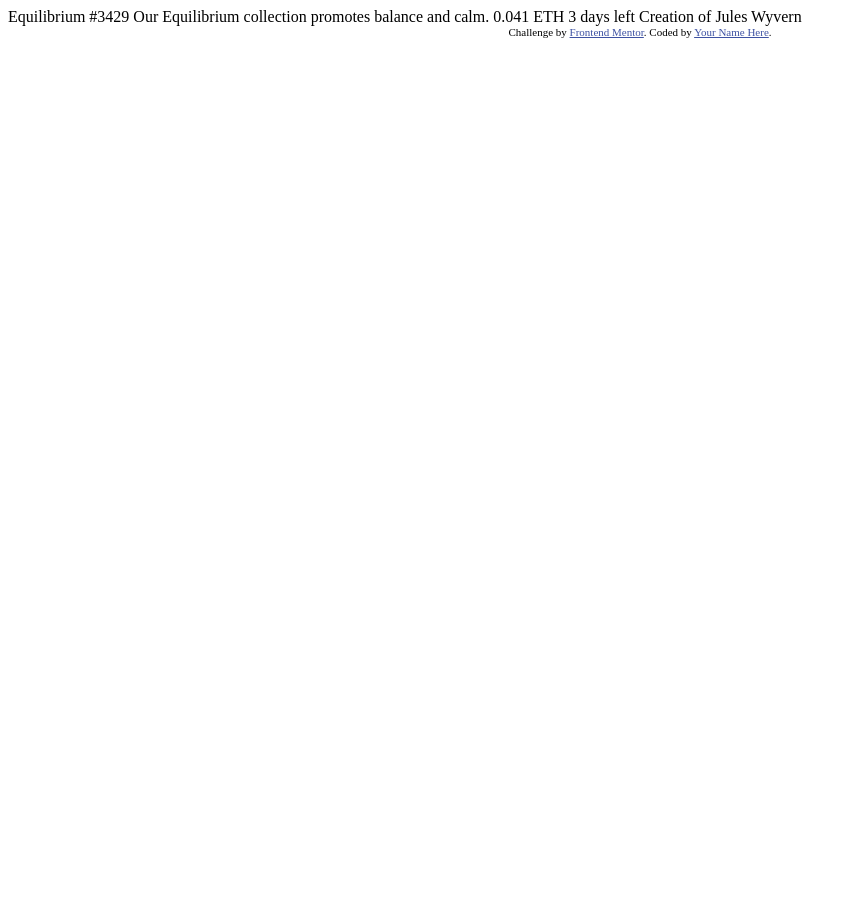
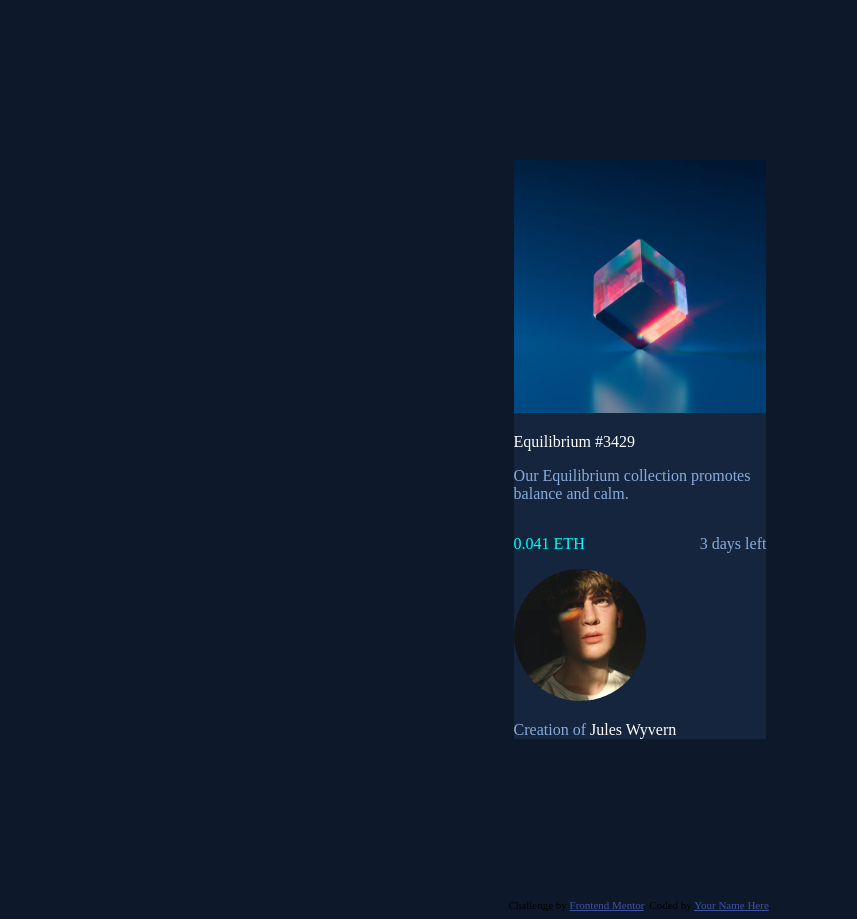
Before and after one commit to RenattoPadilha/NftPreviewCard, a plain HTML site: page NftPreviewCard/index.html in a window 1280 px wide. Shown: the whole page, without its empty margins (0-857 px from the left). Before the commit the page ends 800 px from the top, so only its background shows below. Drawn offline with Linux system fonts and the light colour scheme.

Commit message:
Adicionando Desing Basico e Cores
Adicionando estrutura basica de design do card e todas as cores
especificadas no template

```diff
--- a/NftPreviewCard/index.html
+++ b/NftPreviewCard/index.html
@@ -11,18 +11,38 @@
 </head>
 <body>
 
-  Equilibrium #3429
+  <div class="cardPreview">
+    <div class="img">
+      <img src="images\image-equilibrium.jpg" alt="">
+    </div>
+    <div>
+      <div class="title">
+        <p>Equilibrium #3429</p>
+      </div>
+      <div class="description">
+        <p>Our Equilibrium collection promotes balance and calm.</p>
+        <div class="flex-container">
+          <div class="eth">
+            <p>0.041 ETH</p>
+          </div>
+          <div class="days">
+            <p>3 days left</p>
+          </div>
+        </div>
+      </div>
+      <!--Colocar horizontal rule-->
+      <div class="creator">
+        <img src="images\image-avatar.png" alt="">
+        <p>Creation of <span class="creatorName">Jules Wyvern</span></p>
+      </div>
+    </div>
 
-  Our Equilibrium collection promotes balance and calm.
-
-  0.041 ETH
-  3 days left
-
-  Creation of Jules Wyvern
+  </div>
 
   <div class="attribution">
     Challenge by <a href="https://www.frontendmentor.io?ref=challenge" target="_blank">Frontend Mentor</a>.
     Coded by <a href="#">Your Name Here</a>.
+
   </div>
 </body>
 </html>
--- a/NftPreviewCard/style.css
+++ b/NftPreviewCard/style.css
@@ -1,6 +1,44 @@
+body{
+    background-color: hsl(217, 54%, 11%);
+}
+
 .attribution {
     font-size: 11px; text-align: center;
 }
 .attribution a {
     color: hsl(228, 45%, 44%);
 }
+
+.cardPreview{
+    background-color: hsl(216, 50%, 16%);
+    color: hsl(215, 51%, 70%);
+    margin: 20vh auto;
+    min-height: 60vh;
+    width: 20%;
+}
+
+.title{
+    color: hsl(0, 0%, 100%);
+}
+
+.creatorName{
+    color: hsl(0, 0%, 100%);
+}
+
+.flex-container {
+    display: flex;
+  }
+
+img{
+    max-width: 100%;
+}
+
+.eth{
+    color: hsl(178, 100%, 50%);
+    flex: 1;
+}
+
+.days{
+    flex: 1;
+    text-align: right;
+}
```
